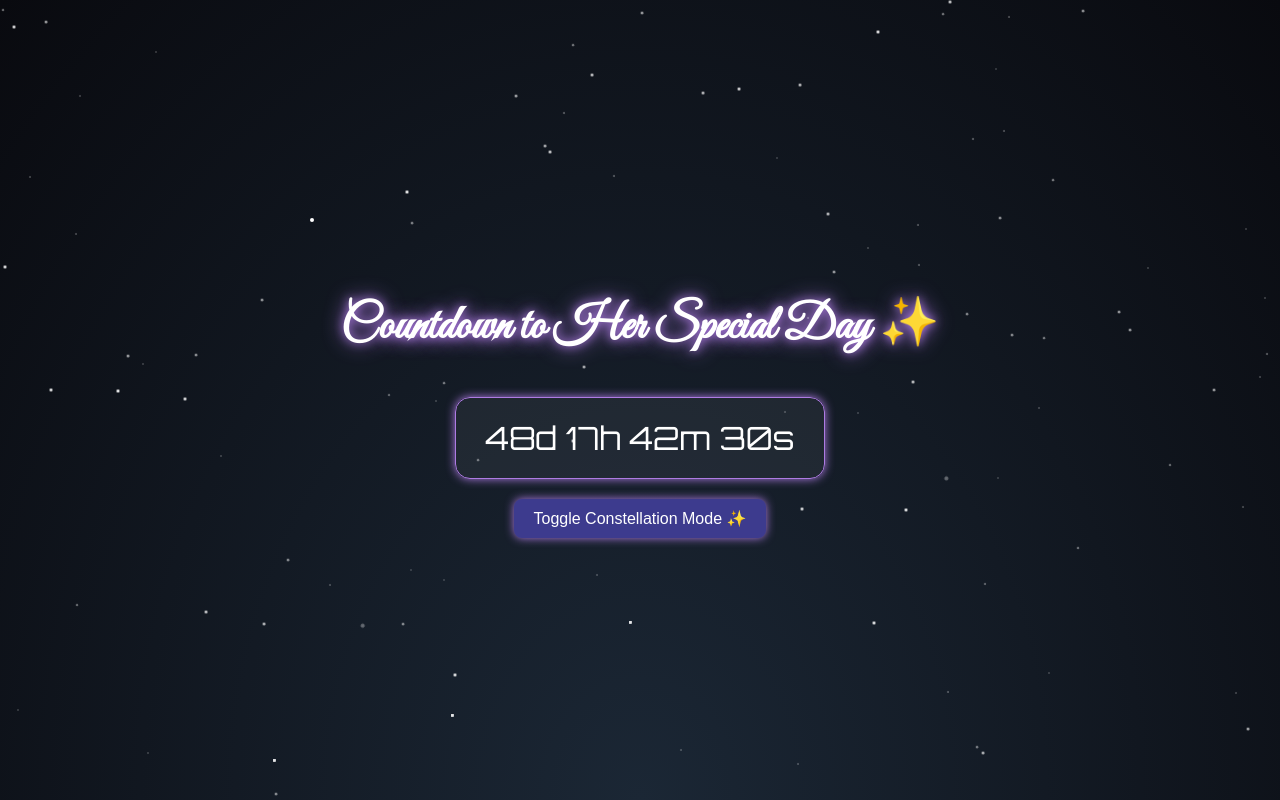
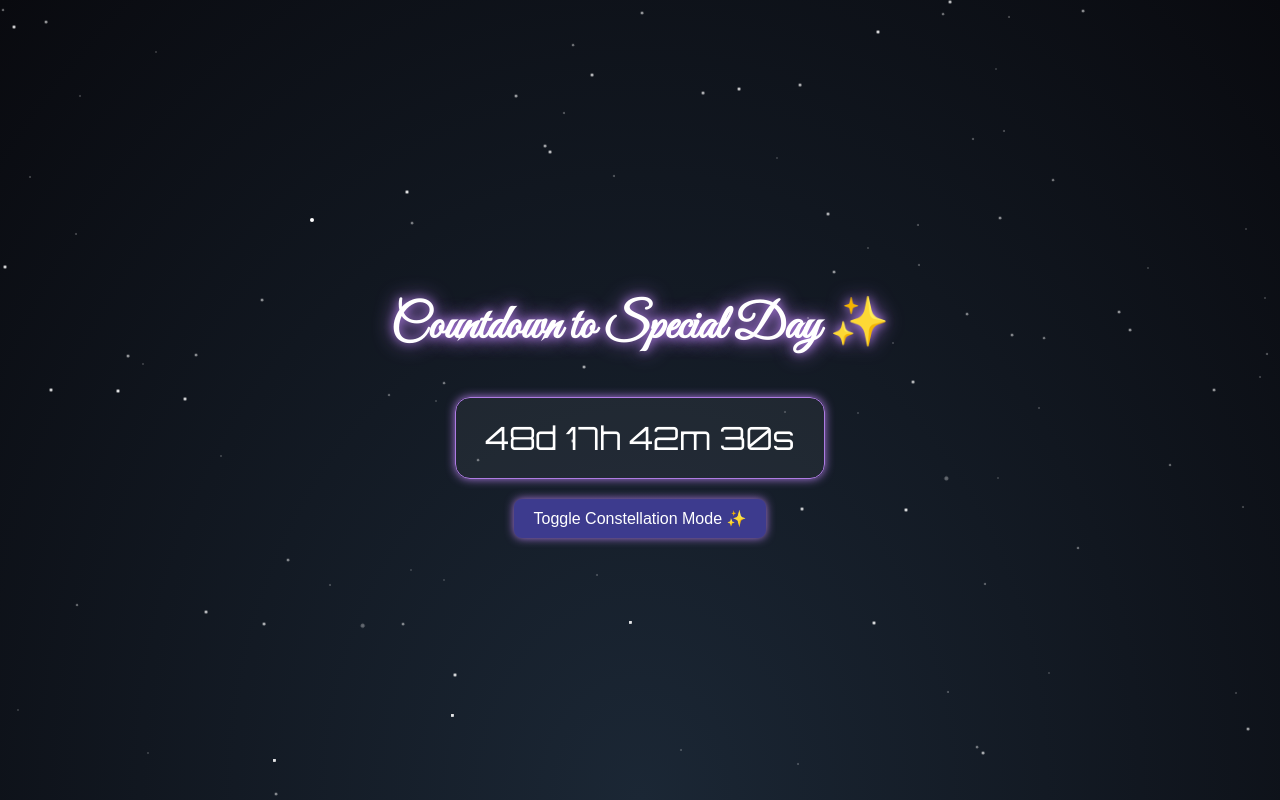
Before and after one commit to anushnkunder/birthday-countdown, a plain HTML site: page index.html in a window 1280 px wide. Drawn offline with nearby package versions, Linux system fonts and the light colour scheme.

Commit message:
Update index.html

```diff
--- a/index.html
+++ b/index.html
@@ -7,7 +7,7 @@
   <link href="https://fonts.googleapis.com/css2?family=Great+Vibes&family=Orbitron&display=swap" rel="stylesheet">
 </head>
 <body>
-  <h1>Countdown to Her Special Day ✨</h1>
+  <h1>Countdown to Special Day ✨</h1>
 
   <div id="countdown"></div>
   <div id="birthdayMessage">🎉 It's Birthday! 🎂✨</div>
```
